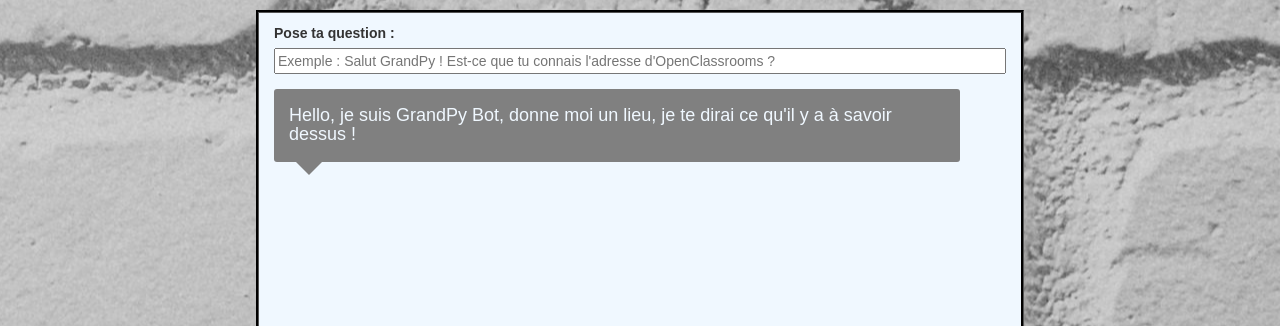
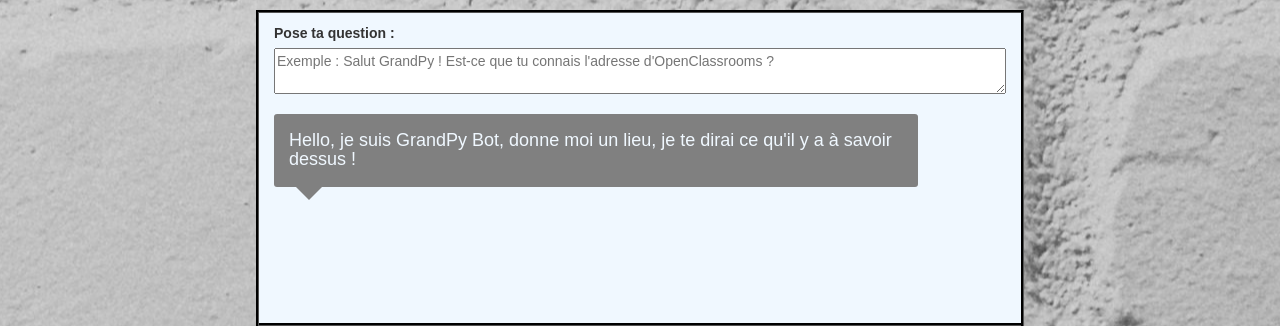
Before and after one commit to aspidistras/grandpy-bot, a Flask app: template app/templates/page.html in a window 1280 px wide. Shown: the part 140-466 px from the top of the page. Run offline with Flask 2, Linux system fonts and the light colour scheme; the template is opened without the code that fills it, so the values that code supplies are empty; parts of the project's set-up code (start-up, migrations or seed data) failed here and were passed over; some libraries are stand-ins or nearby versions; grey boxes are pictures that could not be loaded.

Commit message:
Css style added for inputs and answers
+ marker set to location
+ dialogue.js updated
+ get_data.js created

```diff
--- a/app/static/css/style.css
+++ b/app/static/css/style.css
@@ -14,9 +14,12 @@
     padding-left: 15px;
     padding-right: 15px;
     width: 60%;
-    min-height: 100vh;
+    min-height: 100%;
+    height: 100%;
     background-color: aliceblue;
     position: relative;
+    display: flex;
+    flex-direction: column;
 }
 
 #body {
@@ -32,7 +35,7 @@ header, footer {
 }
 
 #map {
-    height: 50%;
+    height: 300px;
     width: 100%;
     border-top: black groove;
     position: fixed;
@@ -52,25 +55,59 @@ header, footer {
 
 #question {
     width: 100%;
+    min-height: 20px;
 }
 
 #chat-box {
     margin-top: 10px;
+    height: 600px;
+    width: 100%;
 }
 
+
 .bubble-text {
+    padding: 7px 15px;
+    border-radius: 3px;
+    width: 90%;
+    position: relative;
+}
+
+.bubble-text-answer {
     background: gray;
     color: aliceblue;
-    padding:7px 15px;
-    border-radius:3px;
-    width: 90%;
-    margin: 15px;
+    float: left;
+    position: relative;
+}
+
+.bubble-text-input {
+    background: silver;
+    color: gray;
+    margin-bottom: 20px;
+    margin-top: 20px;
+    float: right;
+    position: relative;
 }
 
 .bubble-text::after{
-content:"";
-border-left:20px solid transparent;
-border-right:20px solid transparent;
-border-top: 20px solid gray;
-position: absolute;
+    content: "";
+    border-left: 20px solid transparent;
+    border-right: 20px solid transparent;
+    position: absolute;
 }
+
+.bubble-text-input::after {
+    border-top: 20px solid silver;
+    right: 15px;
+}
+
+.bubble-text-answer::after {
+    border-top: 20px solid gray;
+}
+
+#answers {
+    padding: 15px;
+    min-height: 220px;
+    max-height: 220px;
+    overflow: auto;
+    margin-right: 1px;
+}
--- a/app/static/js/google_maps.js
+++ b/app/static/js/google_maps.js
@@ -1,4 +1,5 @@
 let map;
+let marker;
 let coordinates = {lat: 48.866667, lng: 2.333333};
 
 function initMap() {
@@ -8,12 +9,19 @@ function initMap() {
 	};
 	map = new google.maps.Map(document.getElementById('map'), options);
 
-	let marker = new google.maps.Marker({
+	marker = new google.maps.Marker({
 		position: coordinates,
 		map: map,
 		title: 'Paris'
 	});
 	marker.setMap(map);
+};
 
-}
 google.maps.event.addDomListener(window, "load", initialize);
+
+function setLocation(latitude, longitude) {
+    coordinates = {lat: latitude, lng: longitude};
+    marker.setPosition(coordinates);
+    map.panTo(coordinates);
+    map.setZoom(10);
+};
--- a/app/templates/page.html
+++ b/app/templates/page.html
@@ -10,9 +10,9 @@
     <link rel="stylesheet" href="../static/css/style.css">
     <link href="https://maxcdn.bootstrapcdn.com/bootstrap/3.3.4/css/bootstrap.min.css" rel="stylesheet">
     <title>GrandPy Bot</title>
+    <script src="../static/js/google_maps.js"></script>
+    <script src="../static/js/dialogue.js"></script>
 
-    <script src="../static/js/dialogue.js"></script>
-    <script src="../static/js/google_maps.js"></script>
 
     <script async defer src="https://maps.googleapis.com/maps/api/js?key=AIzaSyCUnRzCRahCsaUx5RhTeWALaFmSj5gh8Xg&callback=initMap" type="text/javascript"></script>
 
@@ -34,20 +34,18 @@
             <div id="dialogue-zone" class="center-block">
                 <div id="chat-box" class="row center-block">
                     <div id="entry-zone">
-                        <form onsubmit="generateResponse();return false;">
+                        <form>
                             <label for="question">Pose ta question : </label>
-                            <input type="text" name="question" id="question"
-                               placeholder="Exemple : Salut GrandPy ! Est-ce que tu connais l'adresse d'OpenClassrooms ?">
+                            <textarea name="question" id="question" placeholder="Exemple : Salut GrandPy ! Est-ce que tu connais l'adresse d'OpenClassrooms ?"></textarea>
                         </form>
                     </div>
                     <div id="answers" class="row">
                         <div class="bubble">
-                           <div class="bubble-text">
+                           <div class="bubble-text bubble-text-answer">
                                <h4>Hello, je suis GrandPy Bot, donne moi un lieu, je te dirai ce qu'il y a à savoir dessus !</h4>
                            </div>
                         </div>
                     </div>
-
                 </div>
                 <div class="row">
                     <div class="col-lg-12" id="map"></div>
```
Also changed, not shown: app/static/js/dialogue.js (+42 -13 lines), app/static/js/get_data.js (added).
